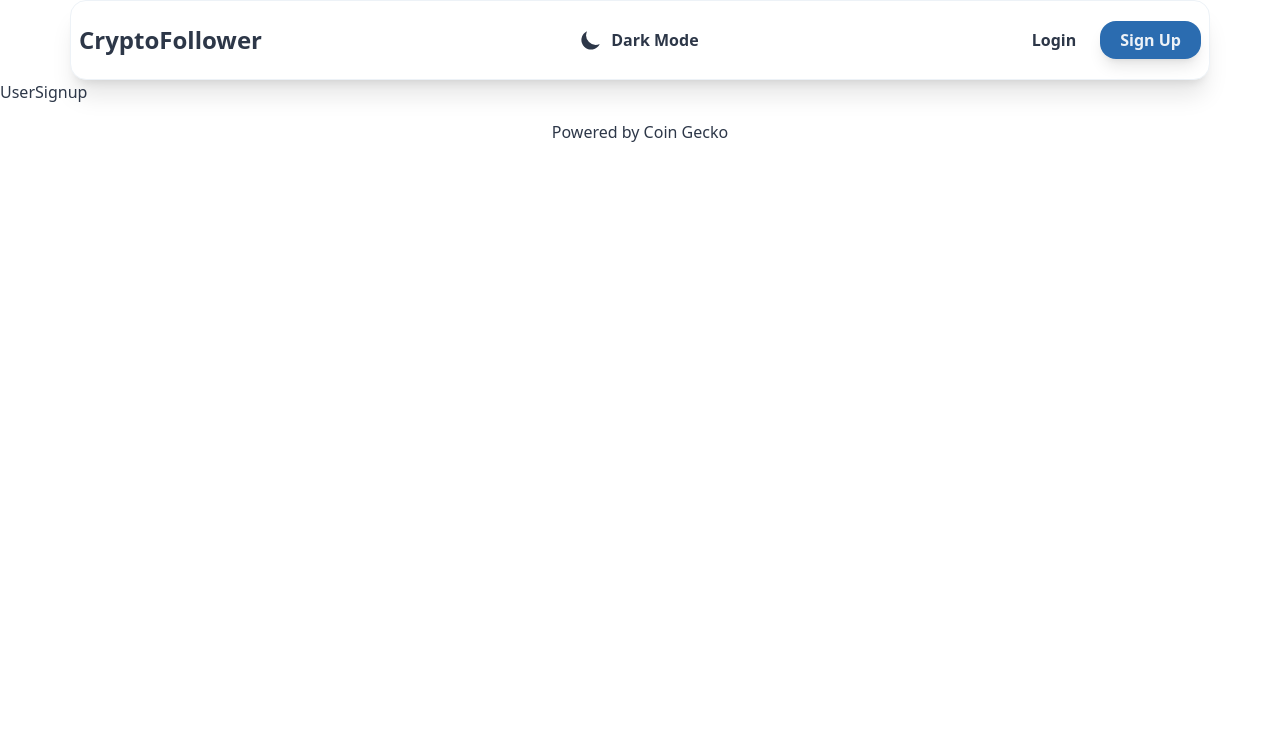
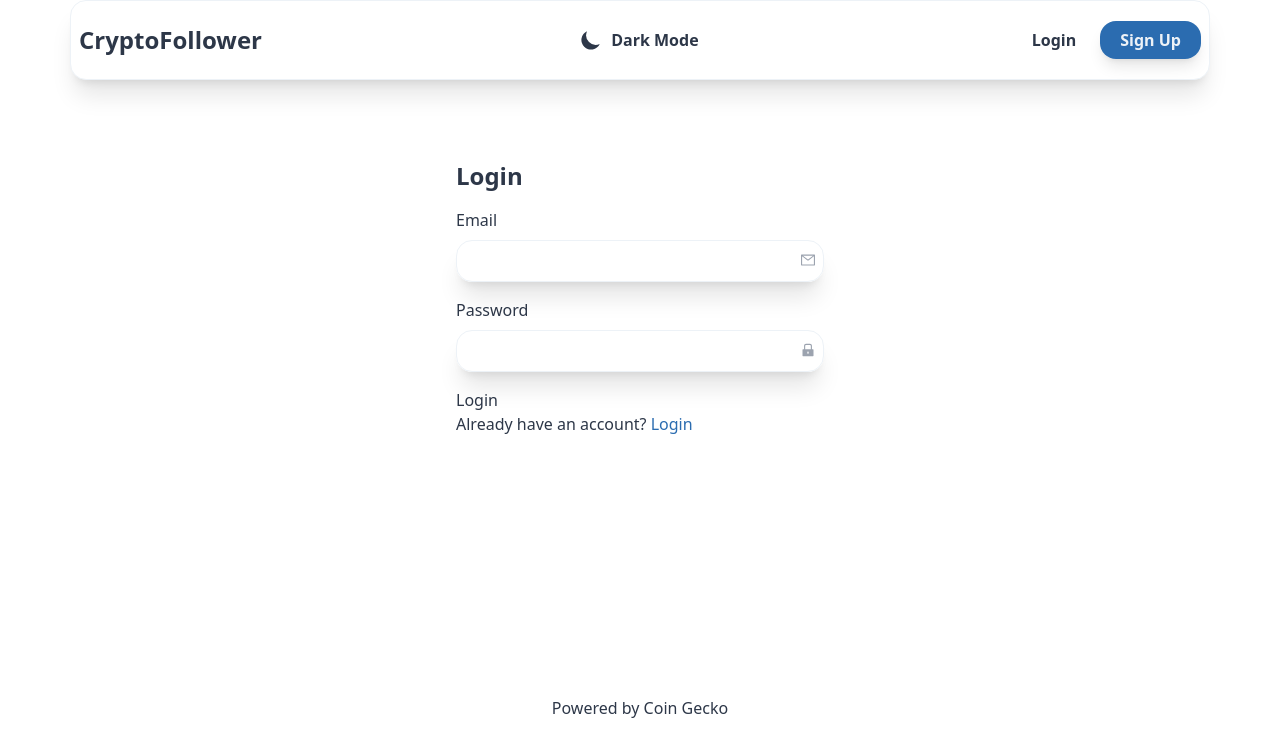
Before and after one commit to TabuHana/crypto-follower, a React (Create React App) app: page /usersignup in a window 1280 px wide. Shown: the top 756 px of the page. Built offline with nearby package versions, Linux system fonts and the light colour scheme; no server answers.

Commit message:
login+signup

```diff
--- a/src/routes/UserLogin.jsx
+++ b/src/routes/UserLogin.jsx
@@ -25,7 +25,7 @@
           <button>Login</button>
         </form>
         <p>
-          Don't have an account? <Link to='/usersignup'>Sign Up</Link>
+          Don't have an account? <Link to='/usersignup' className='text-accent'>Sign Up</Link>
         </p>
       </div>
     </div>
--- a/src/routes/UserSignup.jsx
+++ b/src/routes/UserSignup.jsx
@@ -1,8 +1,34 @@
 import React from 'react'
+import { AiFillLock, AiOutlineMail } from 'react-icons/ai'
+import { Link } from 'react-router-dom'
 
 const UserSignup = () => {
   return (
-    <div>UserSignup</div>
+    <div>
+      <div className='max-w-[400px] mx-auto min-h-[600px] px-4 py-20'>
+        <h1 className='text-2xl font-bold'>Login</h1>
+        <form>
+          <div className='my-4'>
+            <label>Email</label>
+            <div className='my-2 w-full relative rounded-2xl shadow-xl'>
+              <input className='w-full p-2 bg-primary border border-input rounded-2xl' type="email" />
+              <AiOutlineMail className='absolute right-2 top-3 text-gray-400' />
+            </div>
+          </div>
+          <div className='my-4'>
+            <label>Password</label>
+            <div className='my-2 w-full relative rounded-2xl shadow-xl'>
+              <input className='w-full p-2 bg-primary border border-input rounded-2xl' type="password" />
+              <AiFillLock className='absolute right-2 top-3 text-gray-400' />
+            </div>
+          </div>
+          <button>Login</button>
+        </form>
+        <p>
+          Already have an account? <Link to='/userlogin' className='text-accent'>Login</Link>
+        </p>
+      </div>
+    </div>
   )
 }
 
```
